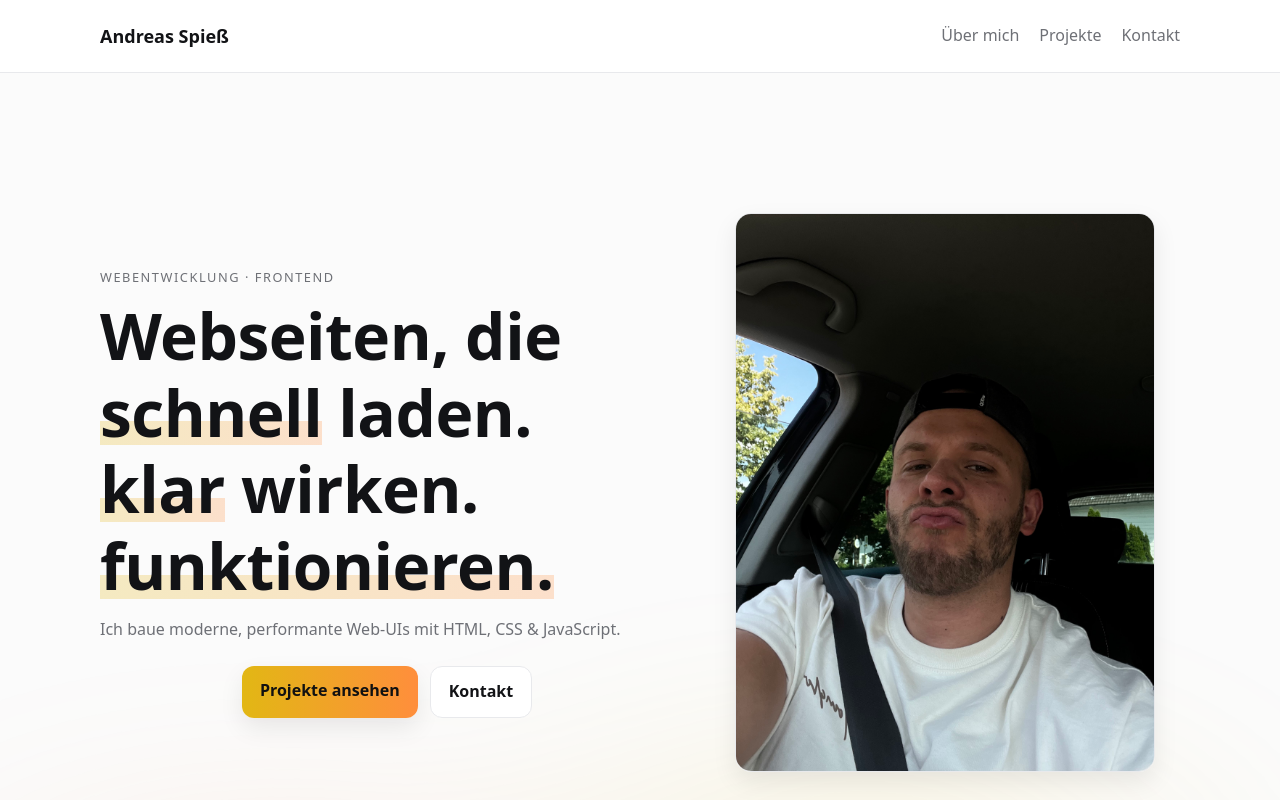
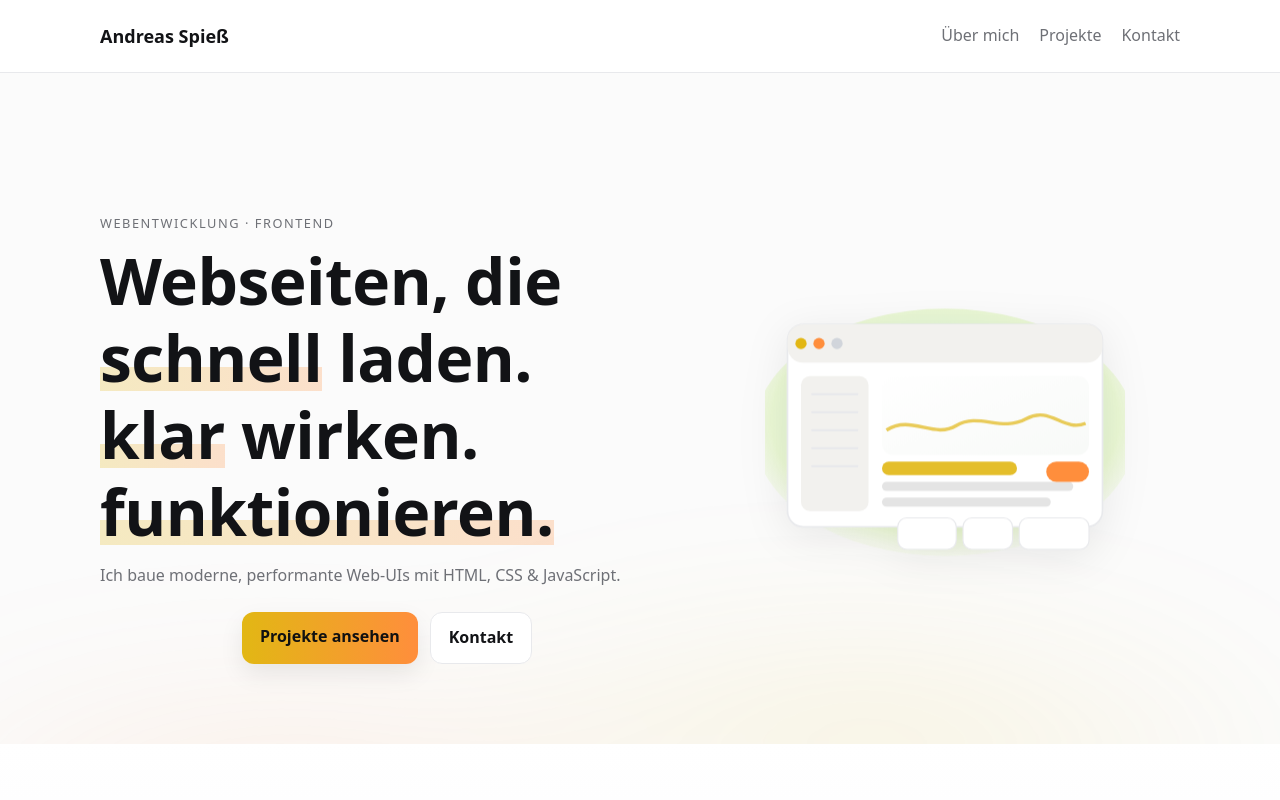
Before and after one commit to andreasspiess/portfolio, a plain HTML site: page index.html in a window 1280 px wide. Shown: the top 800 px of the page. Drawn offline with Linux system fonts and the light colour scheme.

Commit message:
animiertes webdesign Bild statt profilbild

```diff
--- a/index.html
+++ b/index.html
@@ -58,10 +58,96 @@
         </div>
 
         <!-- RIGHT -->
-        <div class="hero-photo">
+ <!--       <div class="hero-photo">
           <img src="assets/me.jpeg" alt="Portrait von mir" />
-        </div>
+        </div> -->
 
+        <!-- Webdesign Illustration (inline SVG) -->
+<div class="wd-illu" aria-hidden="true">
+  <svg viewBox="0 0 320 240" role="img" xmlns="http://www.w3.org/2000/svg">
+    <defs>
+      <!-- sanfter Hintergrund-Glow -->
+      <radialGradient id="glow" cx="50%" cy="45%" r="65%">
+        <stop offset="0%"  stop-color="rgba(16,185,129,0.20)"/>
+        <stop offset="70%" stop-color="rgba(163,230,53,0.20)"/>
+        <stop offset="100%" stop-color="rgba(255,255,255,0)"/>
+      </radialGradient>
+      <!-- Card-Gradient -->
+      <linearGradient id="card" x1="0" y1="0" x2="1" y2="1">
+        <stop offset="0%"  stop-color="rgba(255,255,255,1)"/>
+        <stop offset="100%" stop-color="rgba(248,250,248,1)"/>
+      </linearGradient>
+    </defs>
+
+    <!-- Glow-Hintergrund -->
+    <ellipse cx="160" cy="120" rx="170" ry="110" fill="url(#glow)">
+      <animate attributeName="rx" values="160;170;160" dur="8s" repeatCount="indefinite" />
+      <animate attributeName="ry" values="100;110;100" dur="8s" repeatCount="indefinite" />
+    </ellipse>
+
+    <!-- Browser-Fenster -->
+    <g class="panel">
+      <!-- Fensterrahmen -->
+      <rect x="20" y="24" width="280" height="180" rx="14" fill="white" stroke="var(--line)" stroke-width="1.5" />
+      <rect x="20" y="24" width="280" height="34" rx="14" fill="var(--surface2)" />
+      <!-- Fenster-Buttons -->
+      <g transform="translate(32,41)">
+        <circle r="5" class="mint" />
+        <circle r="5" cx="16" class="lime" />
+        <circle r="5" cx="32" fill="#d1d5db" />
+      </g>
+
+      <!-- linke Sidebar -->
+      <rect x="32" y="70" width="60" height="120" rx="8" fill="var(--surface2)" />
+      <!-- Sidebar-Linien -->
+      <g stroke="var(--line)" stroke-width="2" stroke-linecap="round">
+        <line x1="42" y1="86" x2="82" y2="86" />
+        <line x1="42" y1="102" x2="82" y2="102" />
+        <line x1="42" y1="118" x2="82" y2="118" />
+        <line x1="42" y1="134" x2="82" y2="134" />
+        <line x1="42" y1="150" x2="82" y2="150" />
+      </g>
+
+      <!-- Hero-Bildfläche -->
+      <rect x="104" y="70" width="184" height="70" rx="10" fill="url(#card)" />
+      <!-- „Bild“-Welle -->
+      <path d="M108 118 C130 104, 150 126, 170 114 S210 120, 232 108 S265 120, 285 112"
+            fill="none" stroke="var(--accent1)" stroke-width="3" opacity="0.7">
+        <animate attributeName="d"
+          dur="4s" repeatCount="indefinite"
+          values="
+            M108 118 C130 104, 150 126, 170 114 S210 120, 232 108 S265 120, 285 112;
+            M108 116 C130 108, 150 122, 170 118 S210 116, 232 110 S265 116, 285 114;
+            M108 118 C130 104, 150 126, 170 114 S210 120, 232 108 S265 120, 285 112
+          " />
+      </path>
+
+      <!-- Headline-Zeile -->
+      <rect x="104" y="146" width="120" height="12" rx="6" class="mint" opacity="0.9">
+        <animate attributeName="width" values="110;140;110" dur="3.6s" repeatCount="indefinite" />
+      </rect>
+      <!-- Subline -->
+      <rect x="104" y="164" width="170" height="8" rx="4" class="line-soft" />
+      <rect x="104" y="178" width="150" height="8" rx="4" class="line-soft" />
+
+      <!-- CTA-Button -->
+      <g transform="translate(250,146)">
+        <rect width="38" height="18" rx="9" class="lime">
+          <animate attributeName="opacity" values="1;.85;1" dur="2.2s" repeatCount="indefinite" />
+        </rect>
+      </g>
+
+      <!-- kleine schwebende Cards -->
+      <g class="float">
+        <rect x="118" y="196" width="52" height="28" rx="8" fill="white" stroke="var(--line)" />
+        <rect x="176" y="196" width="44" height="28" rx="8" fill="white" stroke="var(--line)" />
+        <rect x="226" y="196" width="62" height="28" rx="8" fill="white" stroke="var(--line)" />
+        <animateTransform attributeName="transform" type="translate"
+          values="0 0; 0 -3; 0 0" dur="5s" repeatCount="indefinite" />
+      </g>
+    </g>
+  </svg>
+</div>
       </div>
     </section>
 
@@ -116,7 +202,7 @@
 
   <div class="project-actions">
     <a
-      class="btn btn-primary"
+      class="btn btn-primary mt+5"
       href="https://andreasspiess.github.io/trainingsplan-app/"
       target="_blank"
       rel="noopener"
--- a/style.css
+++ b/style.css
@@ -214,6 +214,8 @@ header{
   display: flex;
   flex-direction: column;
   gap: 12px;
+    justify-content: space-between; /* verteilt Inhalt vertikal */
+  height: 100%; /* sorgt dafür, dass alle gleich hoch sind */
 }
 
 .project-thumb {
@@ -250,7 +252,7 @@ header{
 }
 
 .project-actions {
-  margin-top: 4px;
+  margin-top: auto;
   display: flex;
   gap: 10px;
   flex-wrap: wrap;
@@ -318,3 +320,31 @@ footer{
   font-size: 2rem;
   color: var(--muted);
 }
+
+
+
+
+/* Webdesign-Illustration */
+.wd-illu{
+  width: 100%;
+  max-width: 360px;          /* Größe hier anpassen */
+  margin: 0 auto;
+  filter: drop-shadow(0 8px 20px rgba(0,0,0,.08));
+  animation: wd-float 7s ease-in-out infinite alternate;
+}
+.wd-illu svg{ display:block; width:100%; height:auto }
+
+/* Farben der SVG-Elemente via CSS-Variablen steuern */
+.wd-illu .mint{ fill: var(--accent1); }
+.wd-illu .lime{ fill: var(--accent2); }
+.wd-illu .line-soft{ fill: color-mix(in oklab, var(--ink) 10%, white 90%); }
+
+@keyframes wd-float{
+  from { transform: translateY(0) }
+  to   { transform: translateY(-6px) }
+}
+
+/* Motion-Reduktion respektieren */
+@media (prefers-reduced-motion: reduce){
+  .wd-illu{ animation:none }
+}
```
